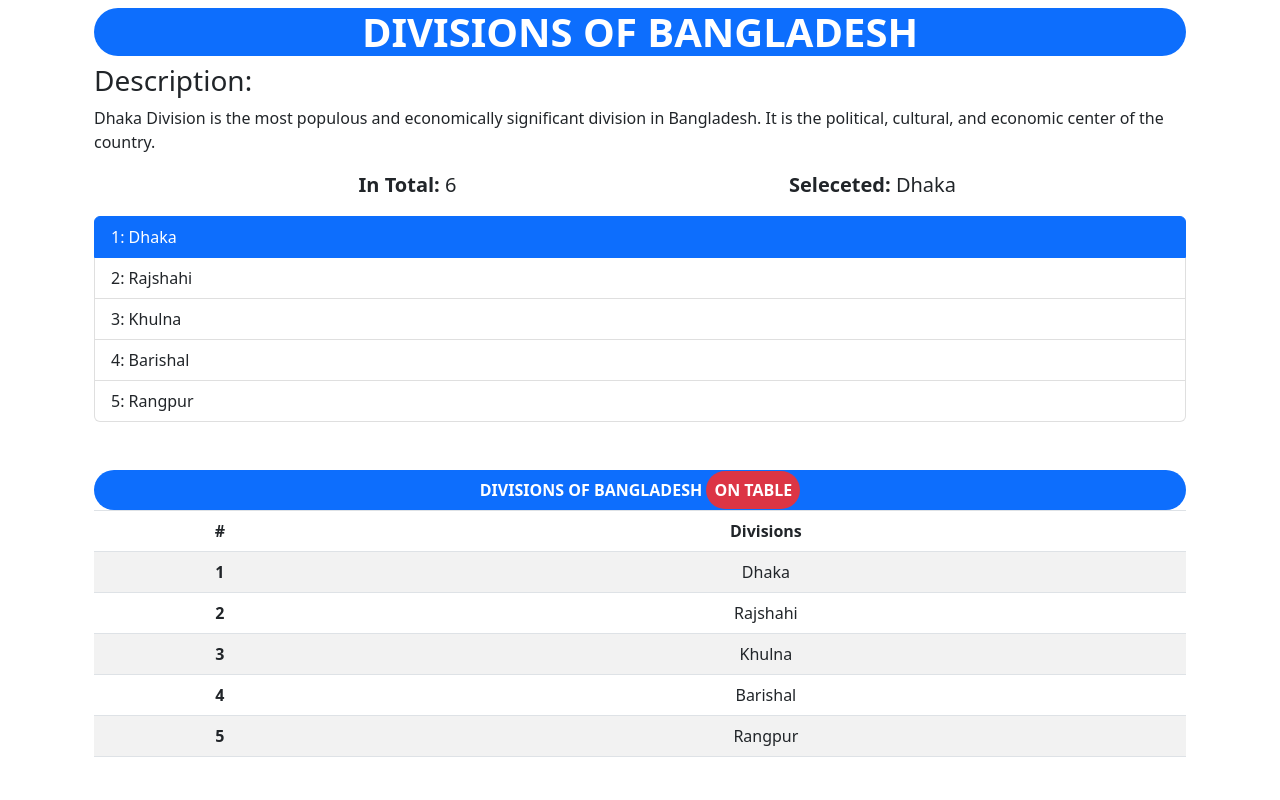
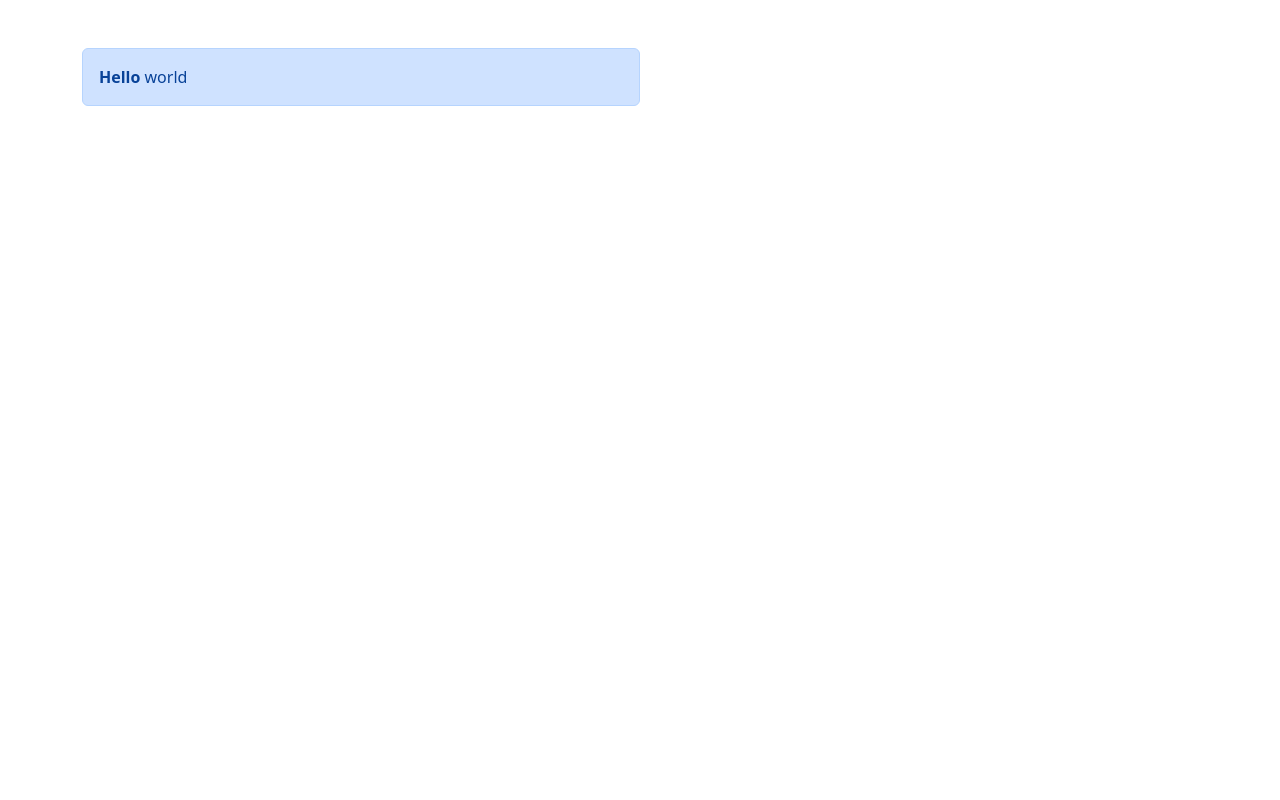
Before and after one commit to tamjidzihan/reactJS, a React (Vite) app: page / in a window 1280 px wide. Shown: the top 800 px of the page. Built offline with nearby package versions, Linux system fonts and the light colour scheme.

Commit message:
office 2023-04-01

```diff
--- a/src/App.tsx
+++ b/src/App.tsx
@@ -1,6 +1,7 @@
 // import './App.css'
 import { useState } from 'react';
 import ListGroup from './components/ListGroup';
+import Alert from './components/Alert';
 
 function App() {
 
@@ -44,7 +45,6 @@ function App() {
     }
 
   };
-
 
 
   let seasons = {
@@ -100,10 +100,14 @@ function App() {
     setselectedSeason(item);
   }
 
-
   return (
     <>
-      <div className=' mb-4 container'>
+      <div>
+        <Alert>
+          <span className=' fw-bold '>Hello</span> world
+        </Alert>
+      </div>
+      {/* <div className=' mb-4 container'>
         <ListGroup
           items={divisions.items}
           heading={divisions.heading}
@@ -121,7 +125,7 @@ function App() {
           detail={seasonDetail[selectedSeason]}
           onSelectItem={handelSelectSeason}
         />
-      </div>
+      </div> */}
     </>
   )
 }
--- /dev/null
+++ b/src/components/Alert.tsx
@@ -0,0 +1,17 @@
+import React, { ReactNode } from 'react'
+
+interface Props {
+    children: ReactNode;
+}
+
+const Alert = ({ children }: Props) => {
+    return (
+        <div className=' container my-5'>
+            <div className="alert alert-primary w-50 " role="alert">
+                {children}
+            </div>
+        </div>
+    )
+}
+
+export default Alert
```
Also changed, not shown: src/components/ListGroup.tsx (+5 -3 lines).
